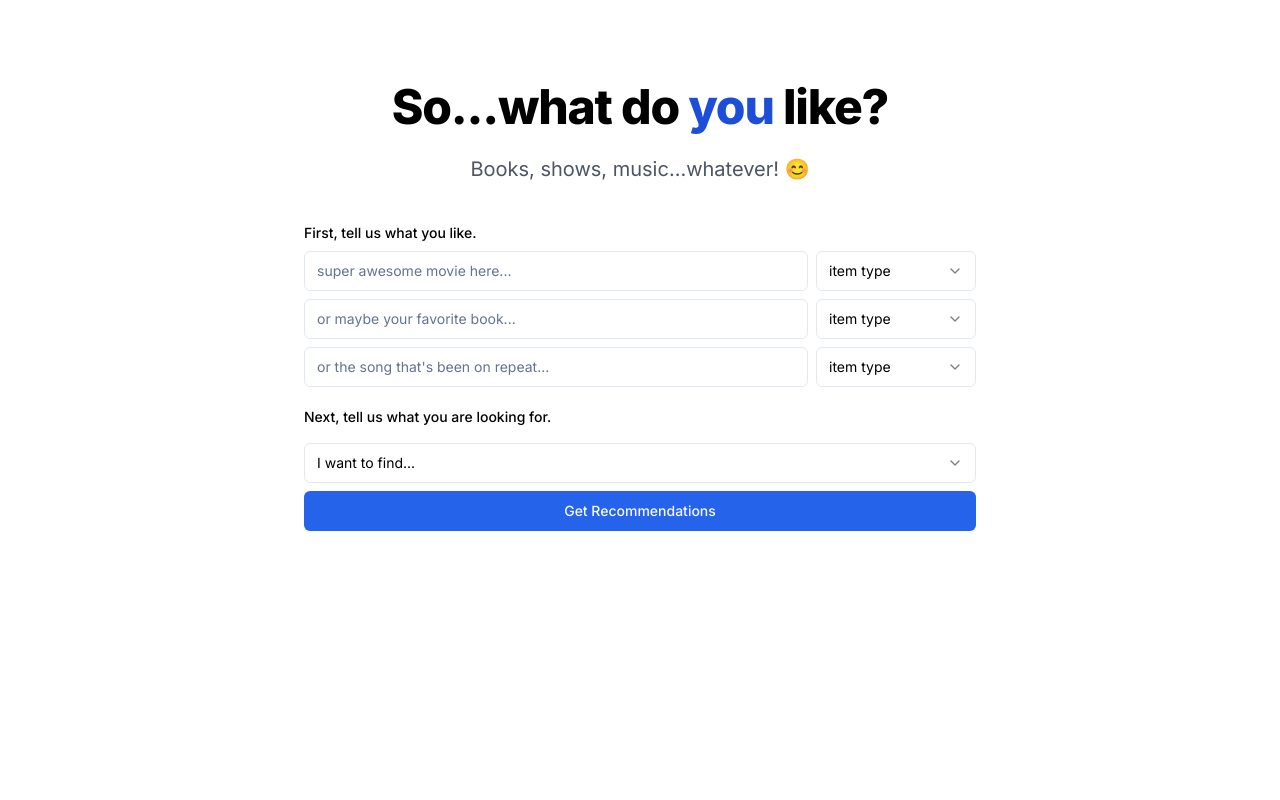
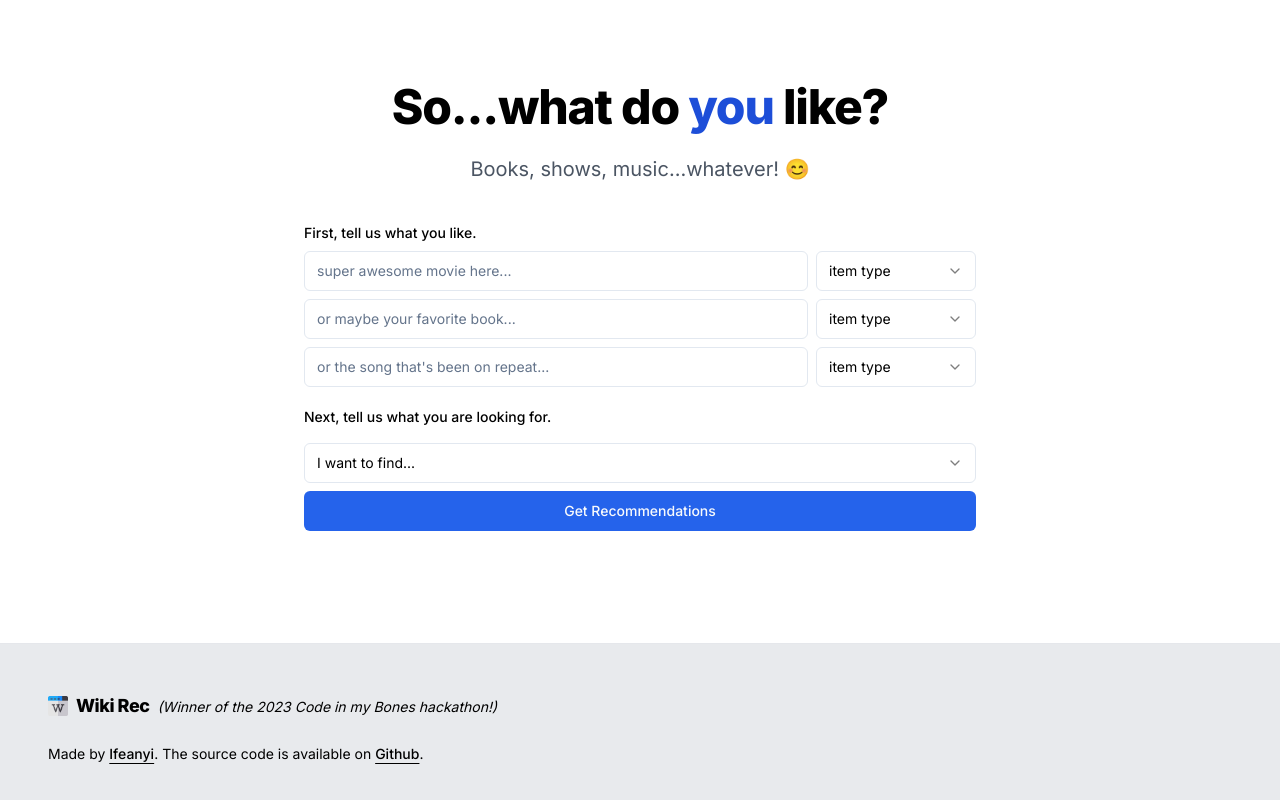
Before and after one commit to kz4killua/wikirec, a Next.js app in the folder frontend/: page / in a window 1280 px wide. Shown: the part 1783-2583 px from the top of the page. Before the commit the page ends 2426 px from the top, so only its background shows below. Built offline with nearby package versions, Linux system fonts and the light colour scheme.

Commit message:
Include (perhaps preliminary) footer.

```diff
--- a/frontend/src/app/page.tsx
+++ b/frontend/src/app/page.tsx
@@ -19,6 +19,7 @@ export default function Home() {
         <Hero />
         <Features />
         <App />
+        <Footer />
       </main>
     </div>
   );
@@ -295,3 +296,29 @@ function UserPreference({
     </div>
   )
 }
+
+
+function Footer() {
+  return (
+    <section className="flex flex-col gap-y-6 py-12 px-12 bg-gray-300/50 border-t">
+      <div className="flex gap-2 items-center">
+        <Icon
+          width={20}
+          height={20}
+        />
+        <div>
+          <strong className="font-extrabold tracking-tight text-base md:text-lg">
+            Wiki Rec
+          </strong>
+          <span className="ml-2 text-sm italic">
+            (Winner of the 2023 Code in my Bones hackathon!)
+          </span>
+        </div>
+      </div>
+      <div className="text-sm underline-offset-4">
+        Made by <Link href={"/"} className="font-medium underline underline-offset-4">Ifeanyi</Link>.
+        The source code is available on <Link href={"https://github.com/kz4killua/wikirec"} className="font-medium underline">Github</Link>.
+      </div>
+    </section>
+  )
+}
```
